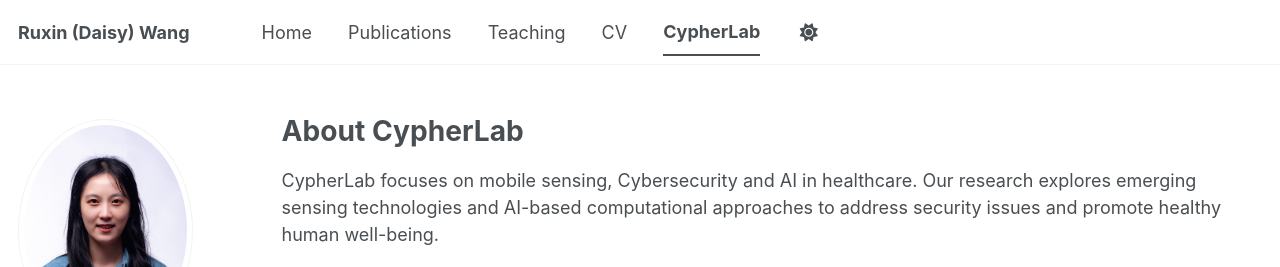
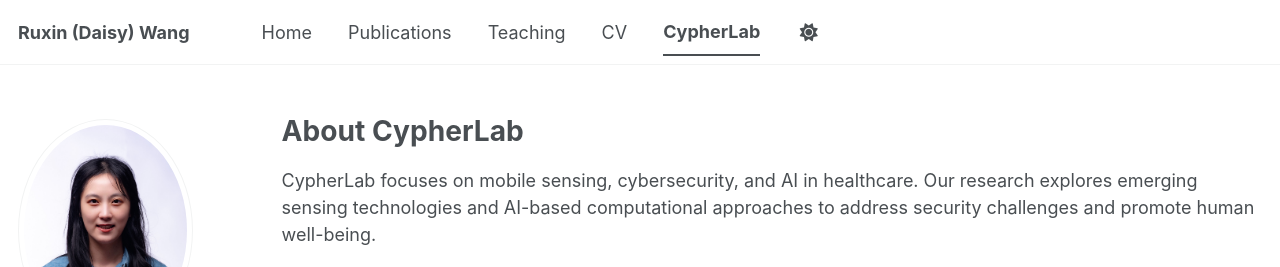
Before and after one commit to DaisyWang00/DaisyWang00.github.io, a Jekyll site: the page built from _pages/year-archive.md, in a window 1280 px wide and 1290 px high, cut to the strip 0-267 px from the top of the window. Built offline with Jekyll 4.4.1, drawn with Linux system fonts in a browser that asks for light colours; some web fonts are replaced; a script bundle is joined from its source files by our own code; library files that are not in the unit come from our copies.

Commit message:
Update year-archive.md

```diff
--- a/_pages/year-archive.md
+++ b/_pages/year-archive.md
@@ -11,7 +11,7 @@ redirect_from:
 
 # About CypherLab
 
-CypherLab focuses on mobile sensing, Cybersecurity and AI in healthcare. Our research explores emerging sensing technologies and AI-based computational approaches to address security issues and promote healthy human well-being.
+CypherLab focuses on mobile sensing, cybersecurity, and AI in healthcare. Our research explores emerging sensing technologies and AI-based computational approaches to address security challenges and promote human well-being.
 
 <div style="display: flex; gap: 10px; align-items: center; margin: 15px 0;">
 
```
